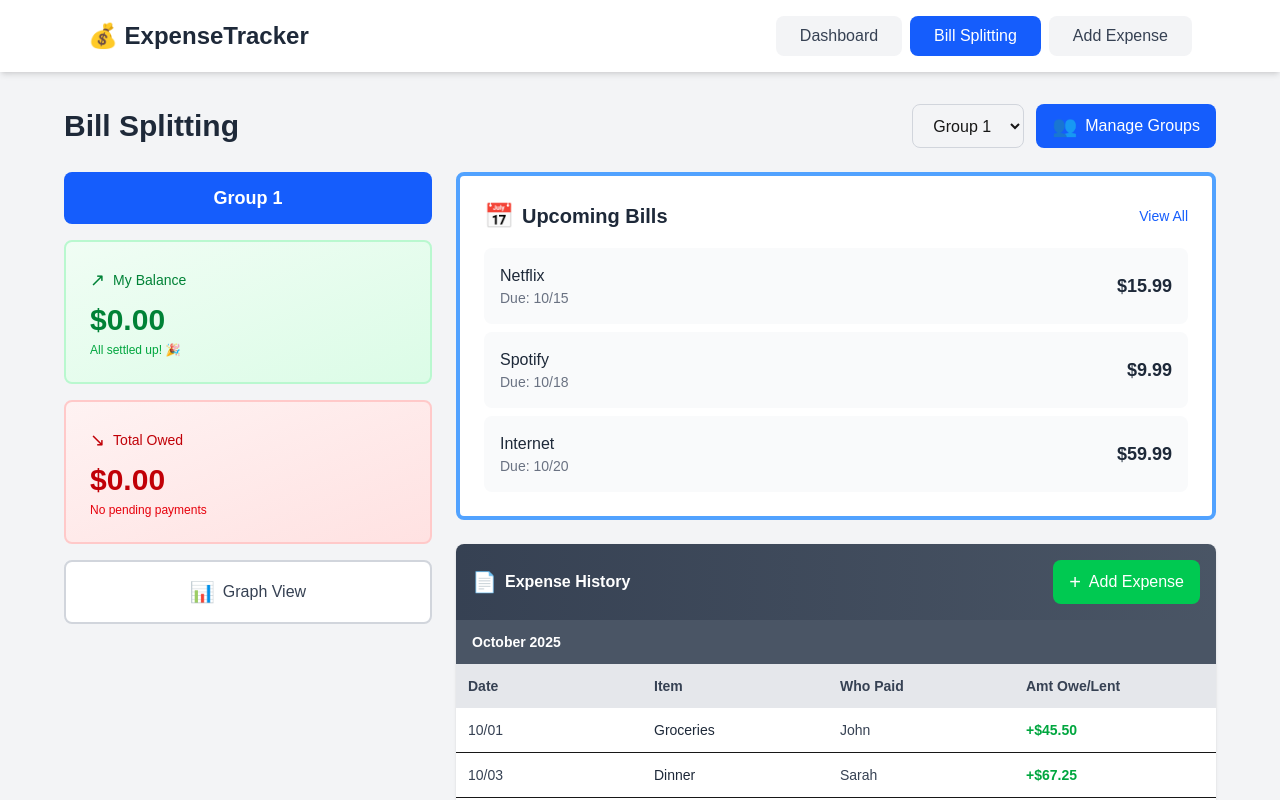
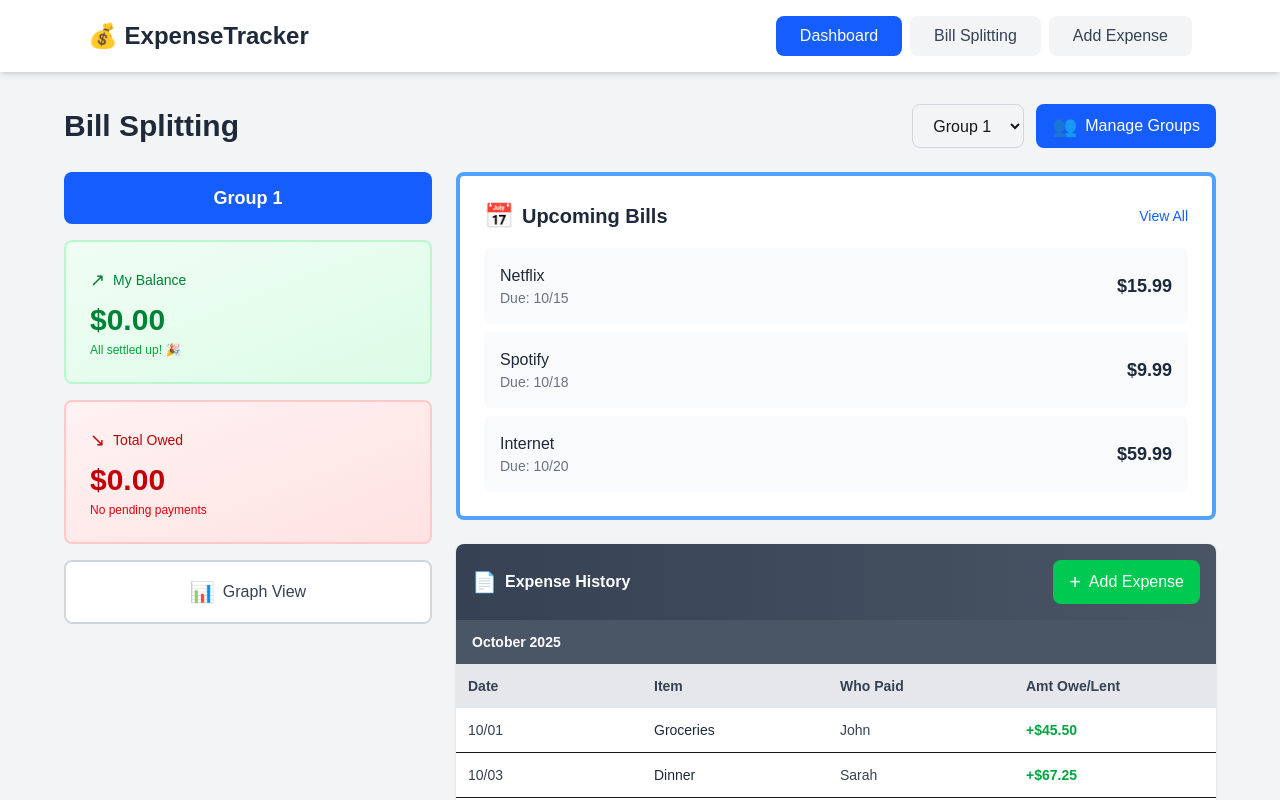
Before and after one commit to allycrowlz/fall25forgeteam3, a Next.js app in the folder frontend/: page /expenses/bill-splitting in a window 1280 px wide. Shown: the top 800 px of the page. Built offline with nearby package versions, Linux system fonts and the light colour scheme.

Commit message:
working on connecting frontend to backend

```diff
--- a/frontend/src/app/expenses/add-expense/page.tsx
+++ b/frontend/src/app/expenses/add-expense/page.tsx
@@ -1,42 +1,46 @@
 'use client'
 
-import { useState } from 'react'
+import { useEffect, useState } from 'react'
 import { useRouter } from 'next/navigation'
+import Navbar from '../navbar'
+import { getUserGroups } from '@/app/services/database';
+
+type GroupInfo = {
+  group_id: number;
+  group_name: string;
+  date_created: string;
+  group_photo: string | null;
+  role: string;
+  is_creator: boolean;
+}
 
 export default function AddExpense() {
-  const [isRecurring, setIsRecurring] = useState(false)
-  const [customSplit, setCustomSplit] = useState(false)
-  const router = useRouter()
+  const router = useRouter();
+
+  const [isRecurring, setIsRecurring] = useState(false);
+  const [customSplit, setCustomSplit] = useState(false);
+  const [groups, setGroups] = useState<GroupInfo[]>([]);
+  const [loading, setLoading] = useState(false);
+
+  useEffect(() => {
+    async function loadGroups() {
+      setLoading(true);
+      try {
+        const data = await getUserGroups(1);
+        setGroups(data);
+      } catch (error) {
+        console.error(error);
+      } finally {
+        setLoading(false);
+      }
+    }
+
+    loadGroups();
+  }, [])
 
   return (
     <div className="min-h-screen bg-gray-100">
-      {/* Navigation Bar */}
-      <nav className="bg-white shadow-md mb-8">
-        <div className="max-w-6xl mx-auto px-6">
-          <div className="flex justify-between items-center py-4">
-            <div className="text-2xl font-bold text-gray-800">💰 ExpenseTracker</div>
-            <div className="flex gap-2">
-              <button
-                onClick={() => router.push('/expenses')}
-                className="px-6 py-2 rounded-lg font-medium transition bg-gray-100 text-gray-700 hover:bg-gray-200"
-              >
-                Dashboard
-              </button>
-              <button
-                onClick={() => router.push('/expenses/bill-splitting')}
-                className="px-6 py-2 rounded-lg font-medium transition bg-gray-100 text-gray-700 hover:bg-gray-200"
-              >
-                Bill Splitting
-              </button>
-              <button
-                className="px-6 py-2 rounded-lg font-medium transition bg-blue-600 text-white"
-              >
-                Add Expense
-              </button>
-            </div>
-          </div>
-        </div>
-      </nav>
+      <Navbar />
 
       <div className="px-6 pb-12">
         <div className="max-w-2xl mx-auto">
@@ -45,6 +49,23 @@ export default function AddExpense() {
           <div className="bg-white rounded-lg shadow-lg p-8">
             <div className="space-y-6">
               <div className="space-y-4">
+                <div>
+                  <label className="block text-sm font-semibold text-gray-700 mb-2">
+                    Group *
+                  </label>
+                    <select disabled = {loading} className="w-full border-2 border-gray-300 rounded-lg p-2 bg-white focus:border-blue-500 focus:outline-none">
+                      {loading? (
+                        <option>Loading groups...</option>
+                      ) :
+                      (
+                        groups.map(group => (
+                          <option key={group.group_id} value={group.group_id}>
+                            {group.group_name}
+                          </option>
+                        ))
+                      )}
+                    </select>
+                  </div>
                 <div>
                   <label className="block text-sm font-semibold text-gray-700 mb-2">
                     Amount *
--- a/frontend/src/app/expenses/bill-splitting/page.tsx
+++ b/frontend/src/app/expenses/bill-splitting/page.tsx
@@ -2,6 +2,7 @@
 
 import { useState } from 'react'
 import { useRouter } from 'next/navigation'
+import Navbar from '../navbar'
 
 export default function BillSplitting() {
   const [selectedGroup, setSelectedGroup] = useState('Group 1')
@@ -26,32 +27,7 @@ export default function BillSplitting() {
   return (
     <div className="min-h-screen bg-gray-100">
       {/* Navigation Bar */}
-      <nav className="bg-white shadow-md mb-8">
-        <div className="max-w-6xl mx-auto px-6">
-          <div className="flex justify-between items-center py-4">
-            <div className="text-2xl font-bold text-gray-800">💰 ExpenseTracker</div>
-            <div className="flex gap-2">
-              <button
-                onClick={() => router.push('/expenses')}
-                className="px-6 py-2 rounded-lg font-medium transition bg-gray-100 text-gray-700 hover:bg-gray-200"
-              >
-                Dashboard
-              </button>
-              <button
-                className="px-6 py-2 rounded-lg font-medium transition bg-blue-600 text-white"
-              >
-                Bill Splitting
-              </button>
-              <button
-                onClick={() => router.push('/expenses/add-expense')}
-                className="px-6 py-2 rounded-lg font-medium transition bg-gray-100 text-gray-700 hover:bg-gray-200"
-              >
-                Add Expense
-              </button>
-            </div>
-          </div>
-        </div>
-      </nav>
+      <Navbar />
 
       <div className="px-6 pb-12">
         <div className="max-w-6xl mx-auto">
--- /dev/null
+++ b/frontend/src/app/expenses/navbar.tsx
@@ -0,0 +1,38 @@
+'use client'
+
+import { useRouter } from 'next/navigation'
+
+
+export default function Navbar() {
+
+    const router = useRouter();
+
+    return (
+        <nav className="bg-white shadow-md mb-8">
+        <div className="max-w-6xl mx-auto px-6">
+          <div className="flex justify-between items-center py-4">
+            <div className="text-2xl font-bold text-gray-800">💰 ExpenseTracker</div>
+            <div className="flex gap-2">
+              <button
+                className="px-6 py-2 rounded-lg font-medium transition bg-blue-600 text-white"
+              >
+                Dashboard
+              </button>
+              <button
+                onClick={() => router.push('/expenses/bill-splitting')}
+                className="px-6 py-2 rounded-lg font-medium transition bg-gray-100 text-gray-700 hover:bg-gray-200"
+              >
+                Bill Splitting
+              </button>
+              <button
+                onClick={() => router.push('/expenses/add-expense')}
+                className="px-6 py-2 rounded-lg font-medium transition bg-gray-100 text-gray-700 hover:bg-gray-200"
+              >
+                Add Expense
+              </button>
+            </div>
+          </div>
+        </div>
+      </nav>
+    );
+}
--- /dev/null
+++ b/frontend/src/app/services/database.ts
@@ -0,0 +1,6 @@
+
+export async function getUserGroups(profile_id: number) {
+    const response = await fetch(`/api/groups/profile_id=${profile_id}`);
+    if (!response.ok) throw new Error("Failed to fetch groups.")
+    return response.json();
+}
```
Also changed, not shown: frontend/src/app/page.tsx (line endings or trailing spaces), 1 other file (tests, documents, lock files or other folders).
